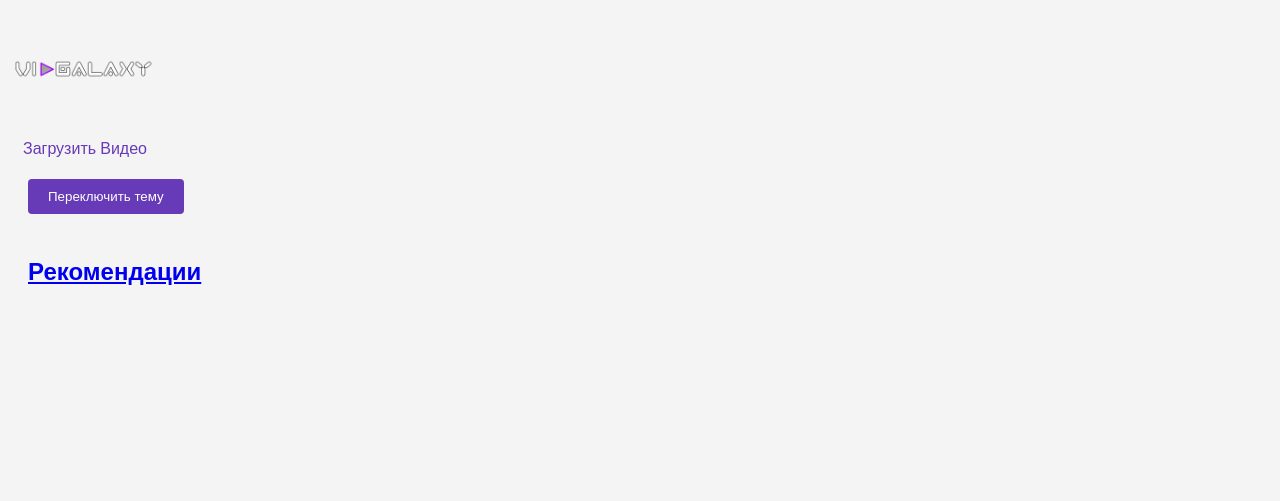
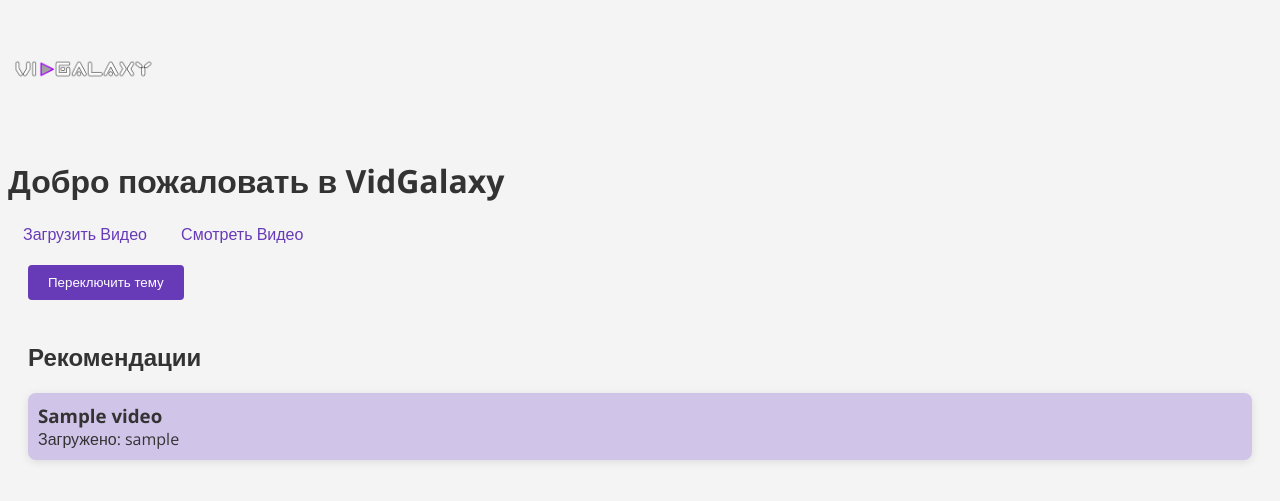
Before and after one commit to ANT920/VidGalaxy, a Flask app: page / in a window 1280 px wide. Shown: the top 501 px of the page. Run offline with Flask 3, Linux system fonts and the light colour scheme; tables that the repository leaves empty hold one stand-in row (values such as "Sample post").

Commit message:
Update index.html

```diff
--- a/templates/index.html
+++ b/templates/index.html
@@ -57,9 +57,10 @@
 </head>
 <body class="light-mode">
     <img src="static/logo.png" alt="Логотип VidGalaxy" class="logo">
+    <h1>Добро пожаловать в VidGalaxy</h1>
     <nav>
         <a href="/upload">Загрузить Видео</a>
-        <a href="/videos"Новые Видео</a>
+        <a href="/videos">Смотреть Видео</a>
     </nav>
     <button class="theme-switcher" onclick="toggleTheme()">Переключить тему</button>
     <div class="recommendations">
@@ -73,7 +74,7 @@
         }
 
         async function fetchRecommendations() {
-            const response = await fetch('/recommendations_data');
+            const response = await fetch('/videos_data');
             const data = await response.json();
             displayRecommendations(data.videos);
         }
@@ -81,7 +82,8 @@
         function displayRecommendations(videos) {
             const container = document.getElementById('recommendationContainer');
             container.innerHTML = '';
-            videos.forEach(video => {
+            const recommendedVideos = videos.slice(0, 5); // Предлагаем топ 5 видео
+            recommendedVideos.forEach(video => {
                 const videoDiv = document.createElement('div');
                 videoDiv.className = 'video-recommendation';
                 const title = document.createElement('h3');
```
